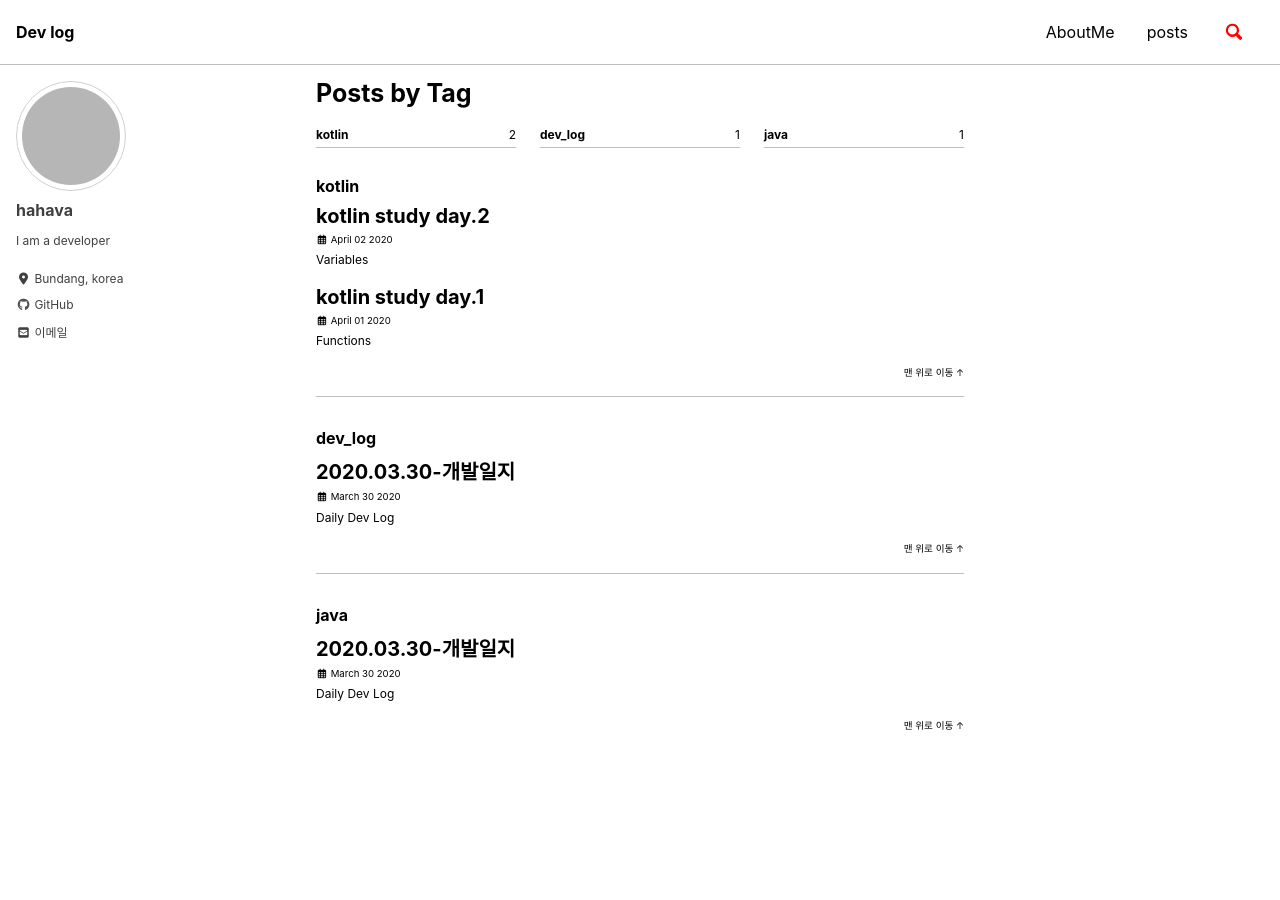
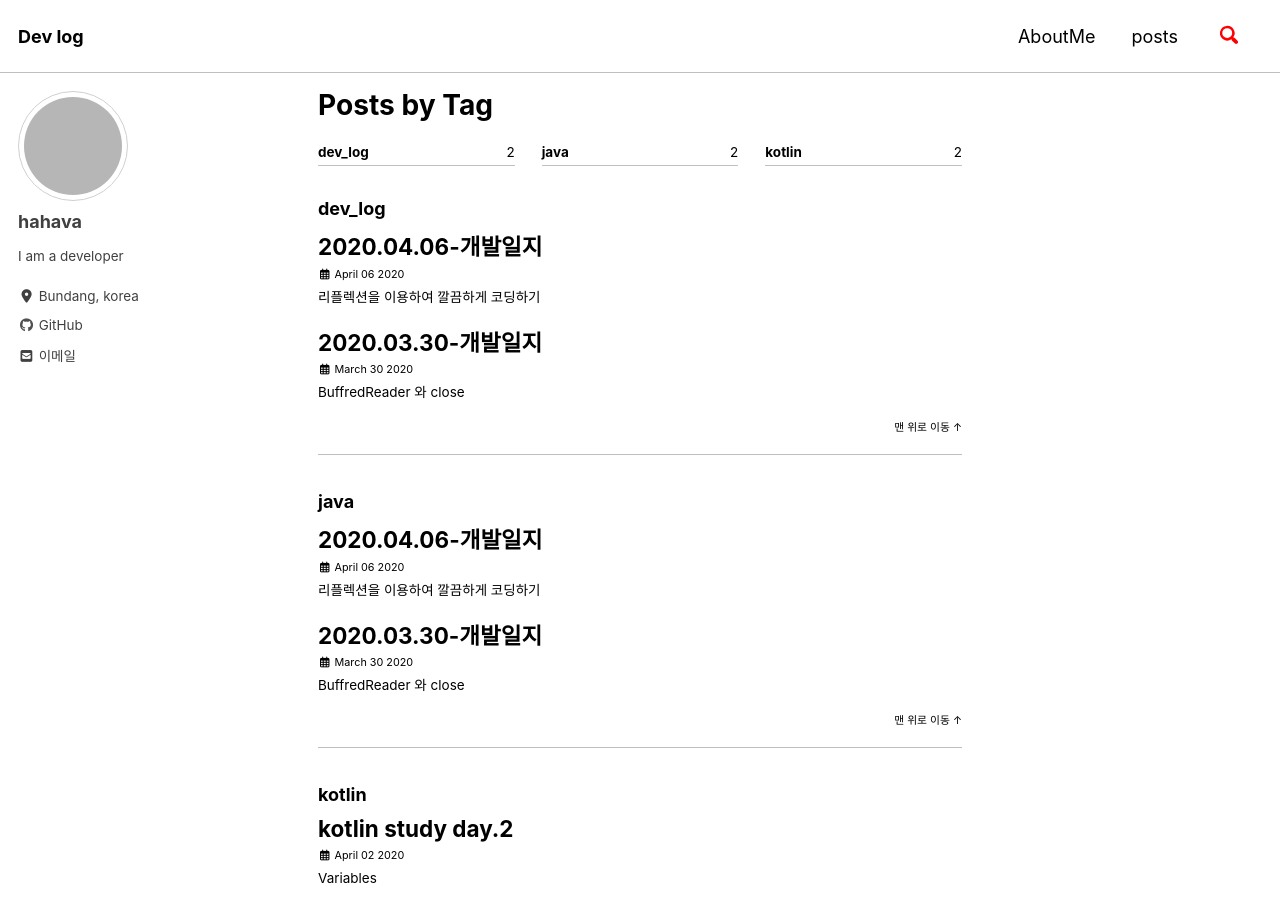
Before and after one commit to hahava/hahava.github.io, a Jekyll site: the page built from _pages/tag-archive.md, in a window 1280 px wide and 900 px high. Built offline with Jekyll 4.4.1, drawn with Linux system fonts in a browser that asks for light colours; cached includes are drawn as plain includes; nearby versions of some CDN libraries; part of the change alters nothing that is shown; grey boxes are pictures that could not be loaded.

Commit message:
Add daily dev log

```diff
--- a/_posts/2020-03-30-daily-dev-log.md
+++ b/_posts/2020-03-30-daily-dev-log20200330.md
@@ -1,6 +1,6 @@
 ---
 title: "2020.03.30-개발일지"
-excerpt: "Daily Dev Log"
+excerpt: "BuffredReader 와 close"
 
 categories:
  - dev_log
--- /dev/null
+++ b/_posts/2020-04-06-daily-dev-log20200406.md
@@ -0,0 +1,82 @@
+---
+title: "2020.04.06-개발일지"
+excerpt: "리플렉션을 이용하여 깔끔하게 코딩하기"
+
+categories:
+ - dev_log
+tags:
+ - dev_log
+ - java
+
+class: wide
+---
+
+
+
+### 주제
+
+1. 어떻게 하면 `switch 지옥`에서 벗어날 수 있을까?
+
+   ![image-20200406201050358]({{site.baseurl}}/assets/img/2020-04-06-dev-log-1.png)
+
+    ~~이게 뭐하는 짓이람~~
+
+2. Commnad Line user Interface 환경에서 View 와 사용자 input를 어떻게 해야 연관성있게 가져갈 수 있을까?
+
+![image-20200406201351383]({{site.baseurl}}/assets/img/2020-04-06-dev-log-2.png)
+
+이렇게 하면 메뉴를 수정할 때 마다 `input` 관련해서 전부 수정해야 한다.
+
+### 목표
+
+코드를 깔끔하게... 수정하기 쉽게 ....
+
+
+
+### 고민한 내용
+
+- 디자인 패턴을 이용하여 개발
+
+  기본적으로 그리고 당연하게도 `MVC` 로 개발하려 했으나, 사용자 입력을 어떻게 처리할 수 있을지 고민됨. `command pattern` 또는 `template pattern` 을 사용하려 했으나 마찬가지로 input이 자꾸 발목을 잡음
+
+
+
+- 라이브러리를 사용해 볼것
+
+  `spring shell project` 또는 [picoli](https://picocli.info/) 등이 검색됐으나, terminal 에서 명령어 사용하는 듯한 방식이라 리팩토링 수준이 아니라 아예 새로 작성하는 것과 같음. 오히려 shell script 작성하기 어려울때, 프로그래밍으로 하면 빠르게 할 수 있을때 사용하면 좋아보임
+
+
+
+###### 결론) Spring에서의 `Controller` 같은 것을 만들자....!
+
+사용자의 `input` 을 처리하는 클래스를 만들고 그것을 feature별로 패키지를 분리한다. 이때 factory pattern을 사용하면 switch문을 그냥쓰는 것이랑 다를바가 없어서 `Mapper`라고 불리는 annotaion을 만들기로 함
+
+
+
+### 알게된 내용
+
+리플렉션 기능을 이용하려면 클래스 정보를 가져와야 한다. 객체는 자신의 클래스 정보 또는 인스턴스의 정보는 알 수 있으나 그 외에 정보는 알수가 없다. 즉, 실행되는 시점에 참조 불가능한 객체의 클래스 정보는 알수가 없다.... `ClassLoader` 를 이용해야 한다. 컨테이너를 직접 구현해야 하는데 이건 좀 미친짓인것 같아서 라이브러리를 사용하기로 했다.
+
+
+
+[`reflection`](https://github.com/ronmamo/reflections) 은 runtime 시점에 class의 다양한 정보를 가져올 수 있는 헬퍼 클래스다. reflection 을 이용하여 사용자 input을 감지하고 해당 메서드를 실행하게 하는 로직을 구현하였다.
+
+
+
+##### 그결과.....
+
+![image-20200406203840113]({{site.baseurl}}/assets/img/2020-04-06-dev-log-4.png)
+
+사용자의 입력은 전부 `select` 메서드를 호출한다. select 메서드에서 `reflection` 을 이용하여   `@MenuMapper`가 선언된 클래스 객체를 전부 가져온다. 해당 객체 내부에 `@MenuMapping` 의 value가 사용자 입력과 같다면, 해당 함수를 호출한다.
+
+
+
+![image-20200406203546037]({{site.baseurl}}/assets/img/2020-04-06-dev-log-3.png)
+
+기존에 switch 문을 위와 같이 쪼개서 응집도를 낮추고 가독성을 높혔다.(~~맞나?~~)
+
+
+
+### 공부할 내용
+
+리플렉션을 정리 한다면 좋을 것 같다....
--- a/_sass/minimal-mistakes/_reset.scss
+++ b/_sass/minimal-mistakes/_reset.scss
@@ -15,11 +15,11 @@ html {
   }
 
   @include breakpoint($large) {
-    font-size: 16px;
+    font-size: 18px;
   }
 
   @include breakpoint($x-large) {
-    font-size: 16px;
+    font-size: 18px;
   }
 
   -webkit-text-size-adjust: 100%;
```
Also changed, not shown: assets/img/2020-04-06-dev-log-1.png (added), assets/img/2020-04-06-dev-log-2.png (added), assets/img/2020-04-06-dev-log-3.png (added), assets/img/2020-04-06-dev-log-4.png (added), 7 other files.
